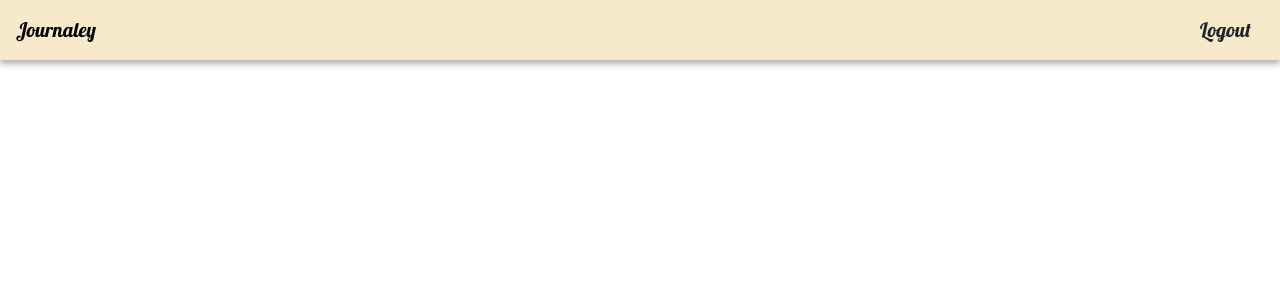
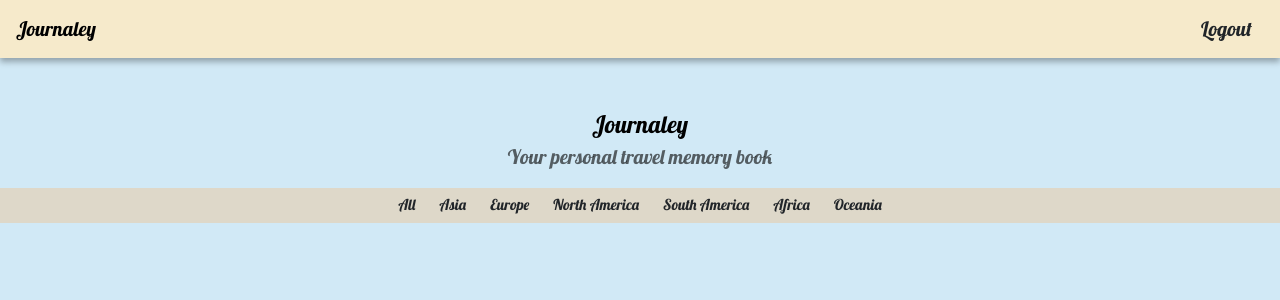
Before and after one commit to MarwaKhalid/Journaley, an Angular app in the folder Journaley/: page / in a window 1280 px wide. Shown: the top 300 px of the page. Built offline with nearby package versions, Linux system fonts and the light colour scheme.

Commit message:
Implemented Home temporarily and fixed routing

```diff
--- a/Journaley/src/app/app.html
+++ b/Journaley/src/app/app.html
@@ -1,4 +1 @@
-<nav class="navbar nav px-3">
-  <span class="navbar-brand mb-0 nav-text">Journaley</span>
-  <button class="btn nav-text">Logout</button>
-</nav>
+<router-outlet></router-outlet>
--- a/Journaley/src/app/app.routes.ts
+++ b/Journaley/src/app/app.routes.ts
@@ -1,3 +1,10 @@
 import { Routes } from '@angular/router';
+import { Home } from './screens/home/home';
+import { Login } from './screens/login/login';
+import { Register } from './screens/register/register';
 
-export const routes: Routes = [];
+export const routes: Routes = [
+  { path: '', component: Home },
+  { path: 'login', component: Login },
+  { path: 'register', component: Register },
+];
--- a/Journaley/src/app/app.ts
+++ b/Journaley/src/app/app.ts
@@ -1,11 +1,12 @@
 import { Component, signal } from '@angular/core';
 import { RouterOutlet } from '@angular/router';
-
+import { Login } from './screens/login/login';
+import { Register } from './screens/register/register';
 @Component({
   selector: 'app-root',
   imports: [RouterOutlet],
   templateUrl: './app.html',
-  styleUrl: './app.css'
+  styleUrl: './app.css',
 })
 export class App {
   protected readonly title = signal('Journaley');
--- /dev/null
+++ b/Journaley/src/app/screens/home/home.css
@@ -0,0 +1,36 @@
+:host {
+  display: block;
+  background-color: var(--color-primary);
+  min-height: 100vh;
+}
+
+.title {
+  color: var(--color-black);
+  font-size: var(--text-2xl);
+}
+
+.sub-title {
+  color: var(--color-grey);
+  font-size: var(--text-xl);
+}
+
+.sub-nav-text {
+  font-size: var(--text-sm);
+}
+
+.sub-nav {
+  background-color: var(--color-tan);
+}
+
+.nav {
+  background-color: var(--color-beige);
+  box-shadow: 0 4px 6px rgba(0, 0, 0, 0.3);
+}
+
+.nav-text {
+  font-size: var(--text-xl);
+}
+
+button {
+  border: none;
+}
--- /dev/null
+++ b/Journaley/src/app/screens/home/home.html
@@ -0,0 +1,19 @@
+<nav class="navbar nav px-3">
+  <span class="navbar-brand mb-0 nav-text">Journaley</span>
+  <button class="btn nav-text">Logout</button>
+</nav>
+
+<div class="mt-5">
+  <p class="title text-center mb-0">Journaley</p>
+  <p class="sub-title text-center">Your personal travel memory book</p>
+</div>
+
+<nav class="sub-nav text-center">
+  <button class="btn sub-nav-text">All</button>
+  <button class="btn sub-nav-text">Asia</button>
+  <button class="btn sub-nav-text">Europe</button>
+  <button class="btn sub-nav-text">North America</button>
+  <button class="btn sub-nav-text">South America</button>
+  <button class="btn sub-nav-text">Africa</button>
+  <button class="btn sub-nav-text">Oceania</button>
+</nav>
--- /dev/null
+++ b/Journaley/src/app/screens/home/home.ts
@@ -0,0 +1,9 @@
+import { Component } from '@angular/core';
+
+@Component({
+  selector: 'app-home',
+  imports: [],
+  templateUrl: './home.html',
+  styleUrl: './home.css',
+})
+export class Home {}
--- a/Journaley/src/styles.css
+++ b/Journaley/src/styles.css
@@ -37,15 +37,6 @@ body {
   font-family: sans-serif;
 }
 
-.nav {
-  background-color: var(--color-beige);
-  box-shadow: 0 4px 6px rgba(0, 0, 0, 0.3);
-}
-
-.nav-text {
-  font-size: var(--text-xl);
-}
-
 .bi {
   -webkit-text-stroke: 0.5px;
 }
```
Also changed, not shown: 1 other file (tests, documents, lock files or other folders).
